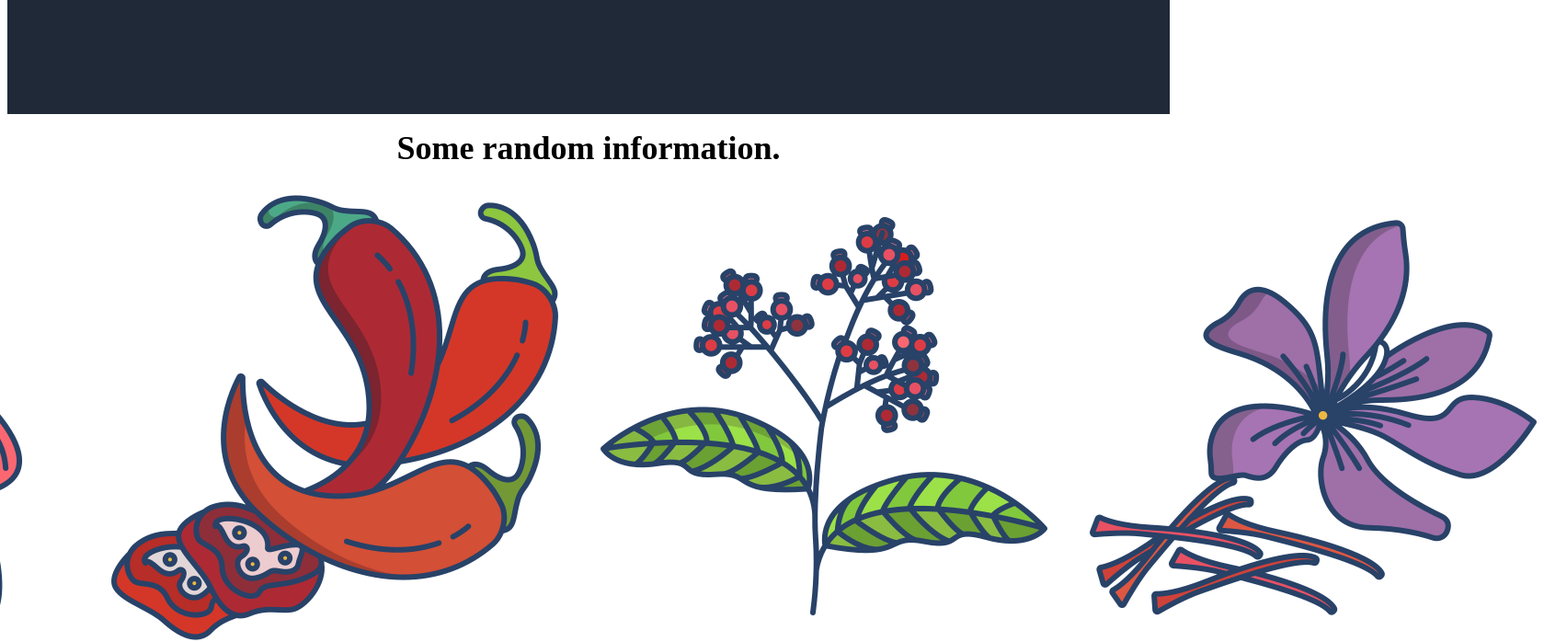
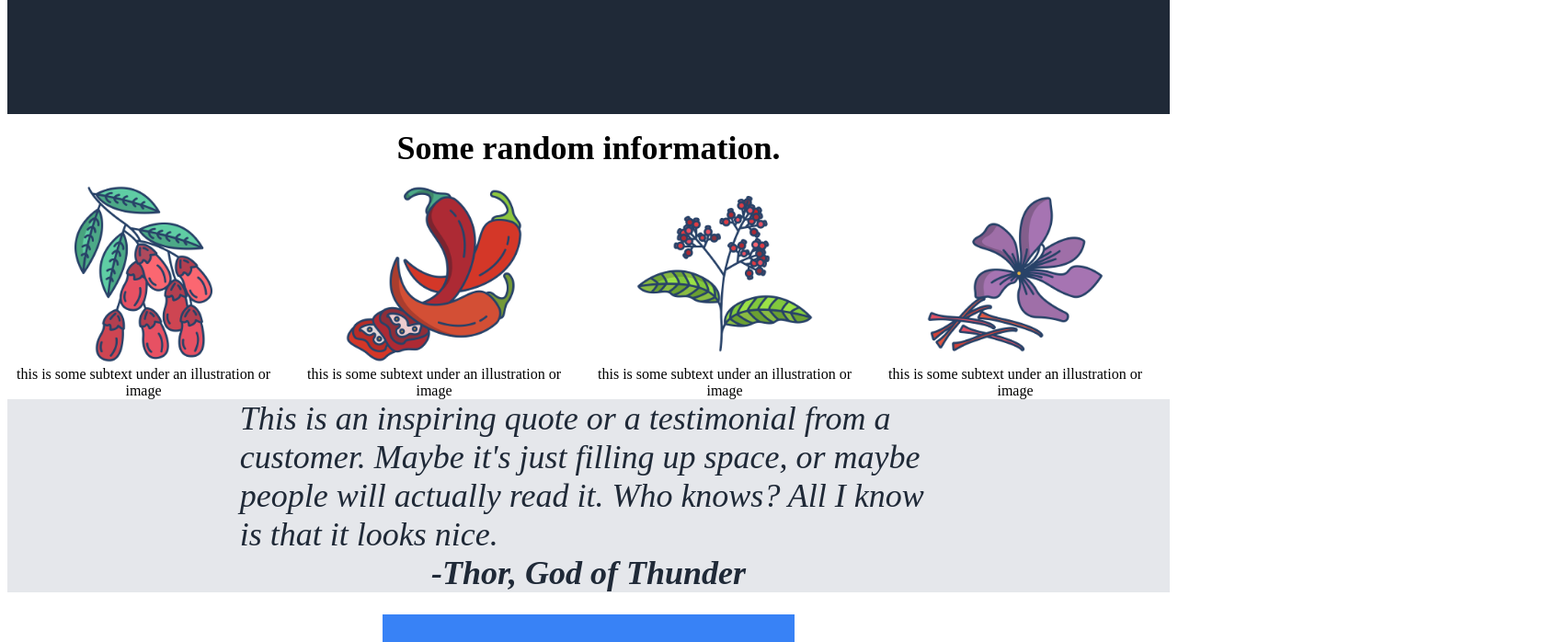
Before and after one commit to Hardtbern/landingpage, a plain HTML site: page index.html in a window 1280 px wide. Shown: the part 634-1332 px from the top of the page at 92% size, 1704 px wide, since content can reach past the window. Drawn offline with Linux system fonts and the light colour scheme.

Commit message:
fixed height & width issue with section two images

```diff
--- a/style.css
+++ b/style.css
@@ -86,6 +86,11 @@ li {
     padding-right: 20px;
 }
 
+.section-two img {
+    width: 200px;
+    height: 200px;
+}
+
 
 .section-three {
     background-color: #E5E7EB;
```
